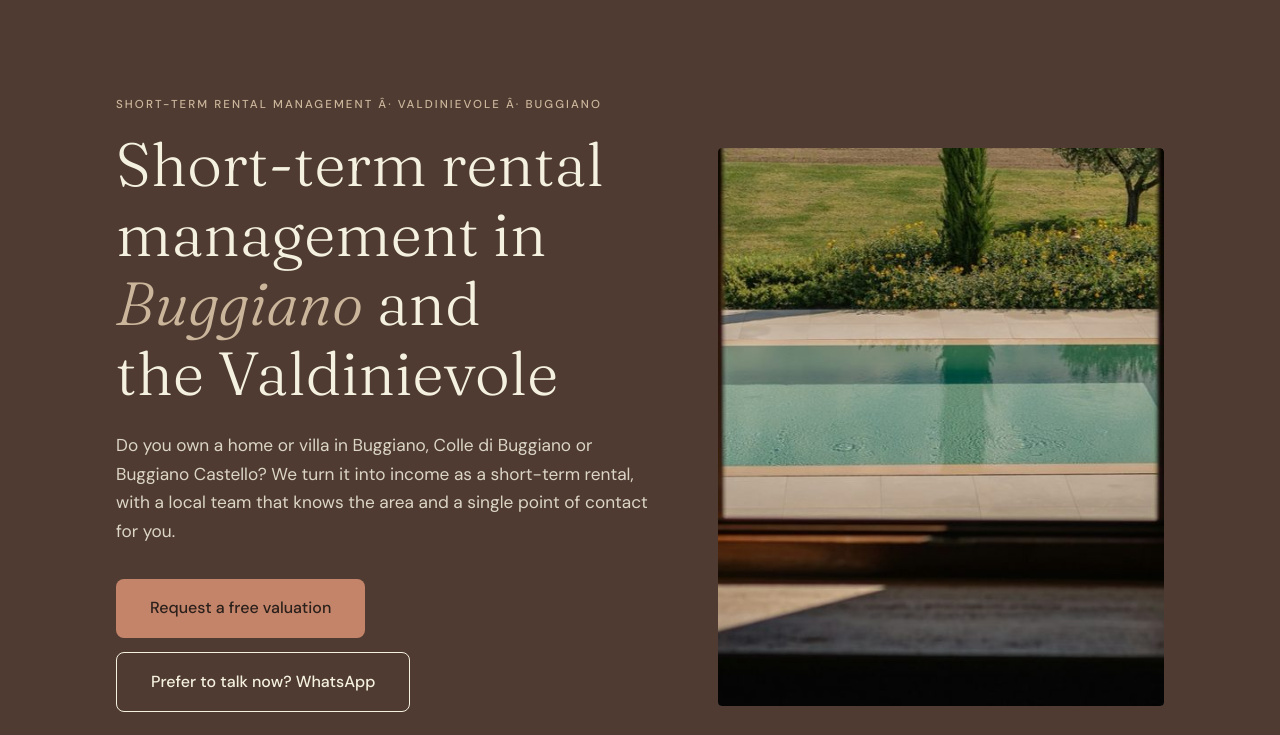
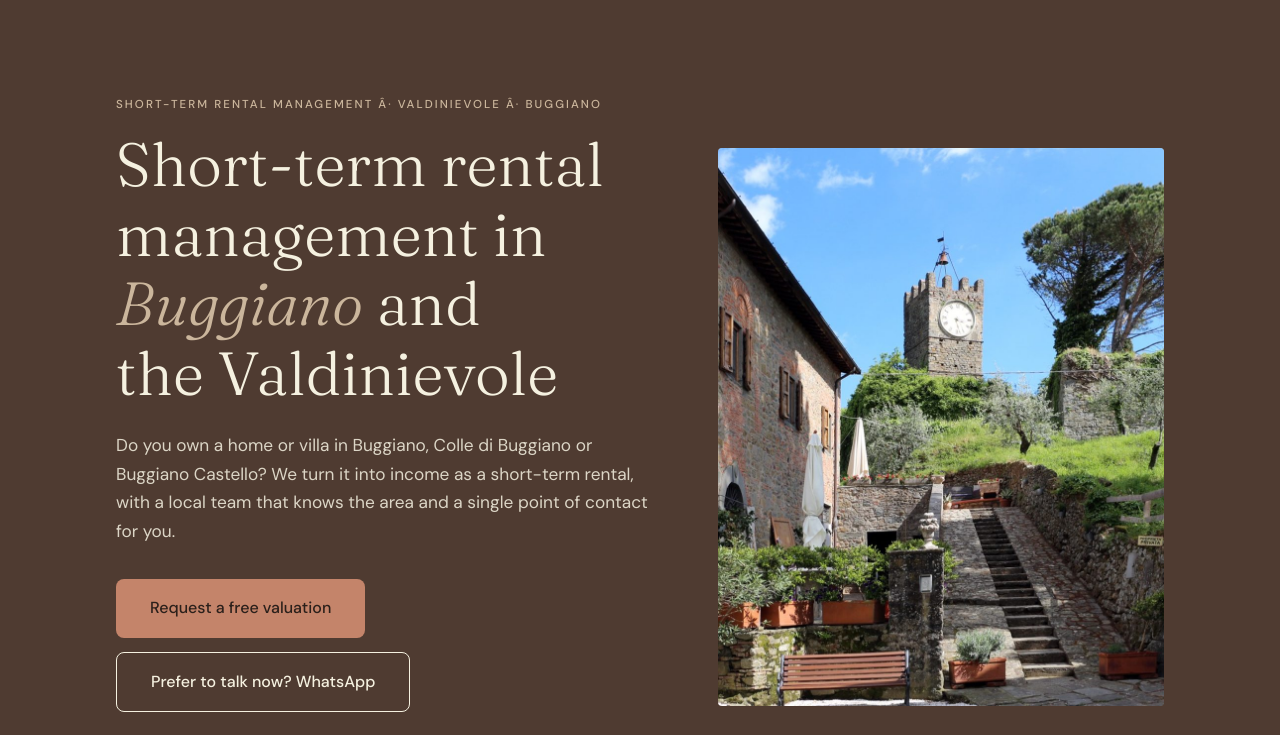
Before and after one commit to naiacollection/naia-home-rentals, a plain HTML site: page en/buggiano/index.html in a window 1280 px wide. Shown: the part 58-793 px from the top of the page. Drawn offline with Linux system fonts and the light colour scheme.

Commit message:
EN Buggiano: foto dedicata
Co-Authored-By: Claude Sonnet 5.5 <noreply@anthropic.com>
Claude-Session: https://claude.ai/code/session_0177yM7BVmyKmKHSz8K3za32

```diff
--- a/en/buggiano/index.html
+++ b/en/buggiano/index.html
@@ -326,7 +326,7 @@ footer{background:#40332D;color:var(--sabbia);padding:90px 0 30px}
       </div>
       <p class="trust">Local team · Free valuation · Reply within 24 hours</p>
     </div>
-    <div class="photo"><img src="/lp-caso-2.jpg" alt="Stone farmhouse with climbing roses"></div>
+    <div class="photo"><img src="/zone-buggiano.jpg" alt="Stone farmhouse with climbing roses"></div>
   </div>
 </section>
 
```
